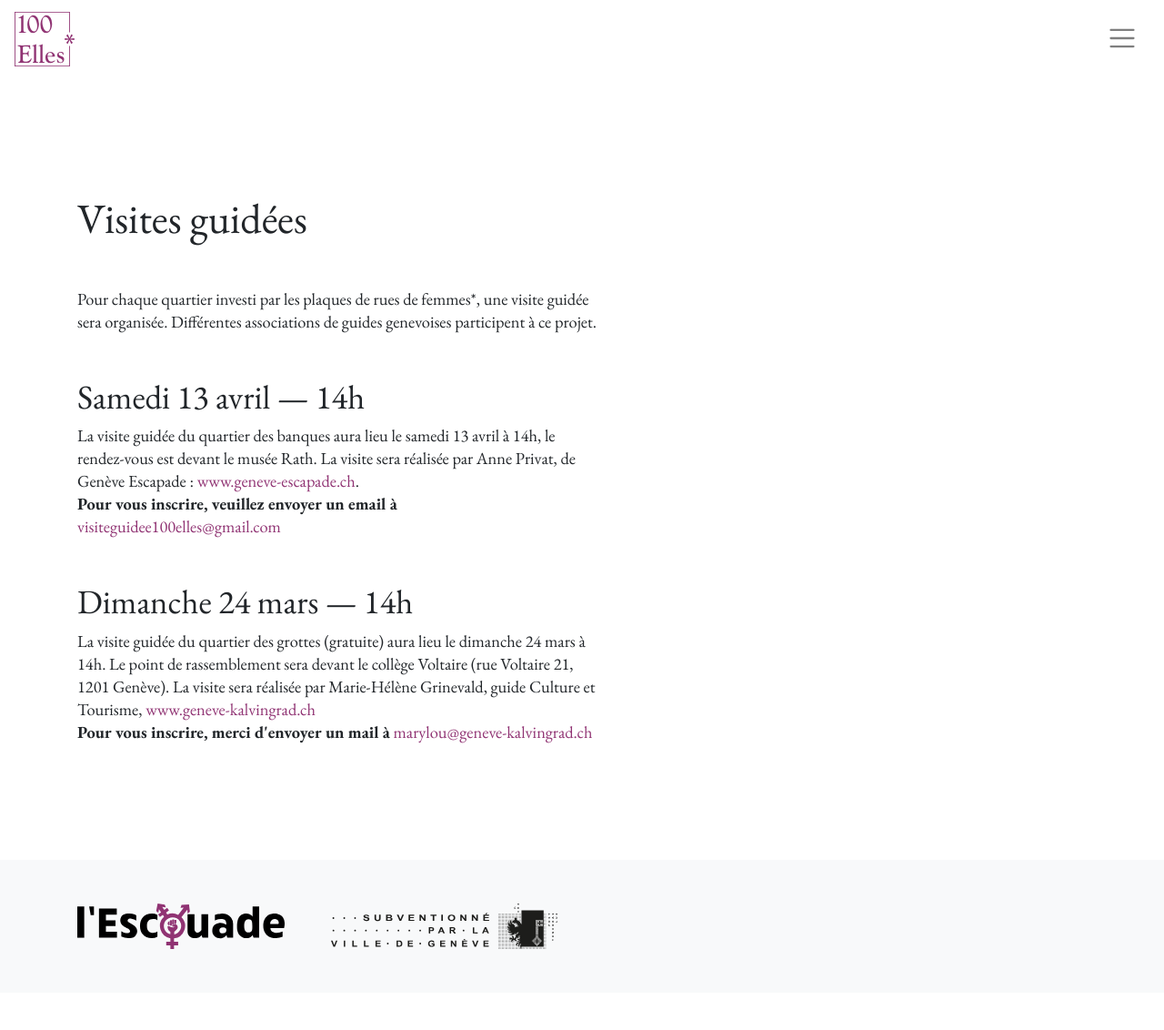
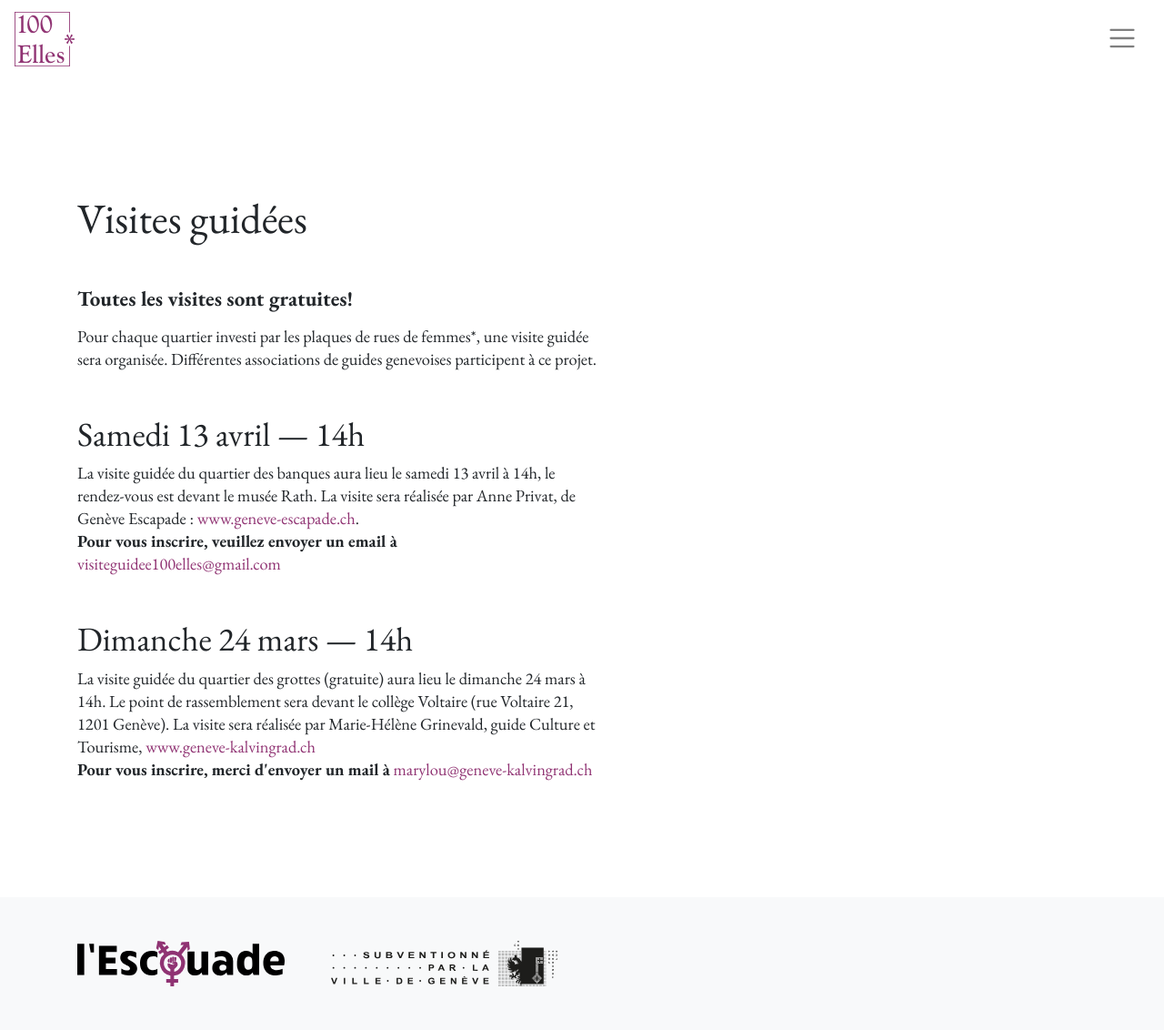
Before and after one commit to larucheio/100elles.ch, a Jekyll site: the page built from visites-guidees/index.html, in a window 1280 px wide. Shown: the whole page at 91% size. Built offline with Jekyll 4.4.1, drawn with Linux system fonts in a browser that asks for light colours; before the commit the page ends 1091 px from its top, so only the background shows below that.

Commit message:
Toutes les visites sont gratuites

```diff
--- a/visites-guidees/index.html
+++ b/visites-guidees/index.html
@@ -4,7 +4,10 @@ layout: main
 
 <main class="container my-lg-7">
   <h1>Visites guidées</h1>
-  <p class="paragraph mt-5">
+  <p class="paragraph mt-5 font-weight-bold lead">
+    Toutes les visites sont gratuites!
+  </p>
+  <p class="paragraph mt-3">
     Pour chaque quartier investi par les plaques de rues de femmes*, une visite guidée sera organisée. Différentes associations de guides genevoises participent à ce projet.
   </p>
   <div class="mt-5">
```
